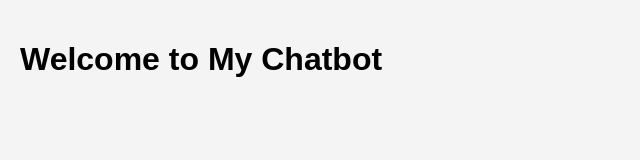
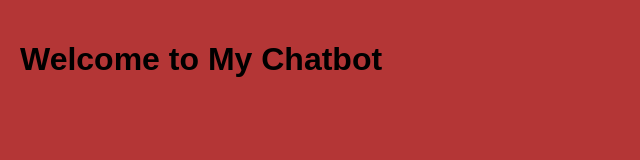
Before and after one commit to axxxqaz/my-chatbot, a website: page public/index.html in a window 1280 px wide. Shown: the whole page, without its empty margins (0-640 px from the left). Drawn offline with Linux system fonts and the light colour scheme.

Commit message:
Update styles.css

```diff
--- a/public/styles.css
+++ b/public/styles.css
@@ -1,6 +1,6 @@
 body {
     font-family: Arial, sans-serif;
-    background-color: #f4f4f4;
+    background-color: #b43636;
     margin: 0;
     padding: 20px;
 }
```
